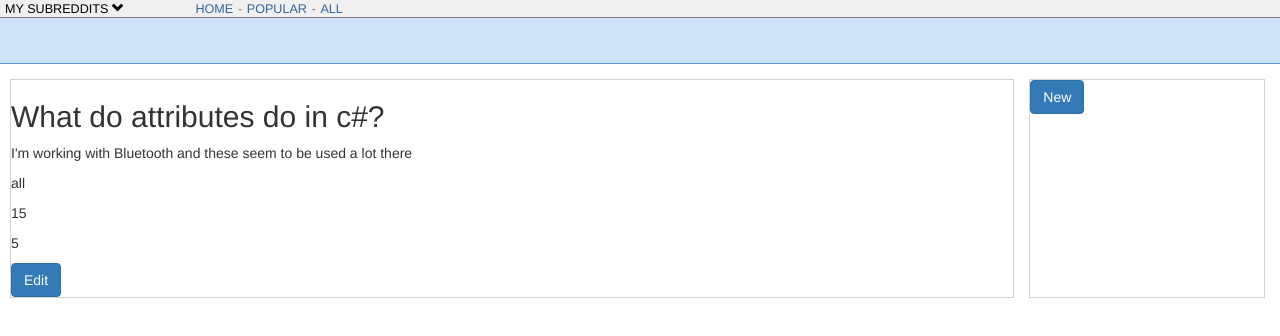
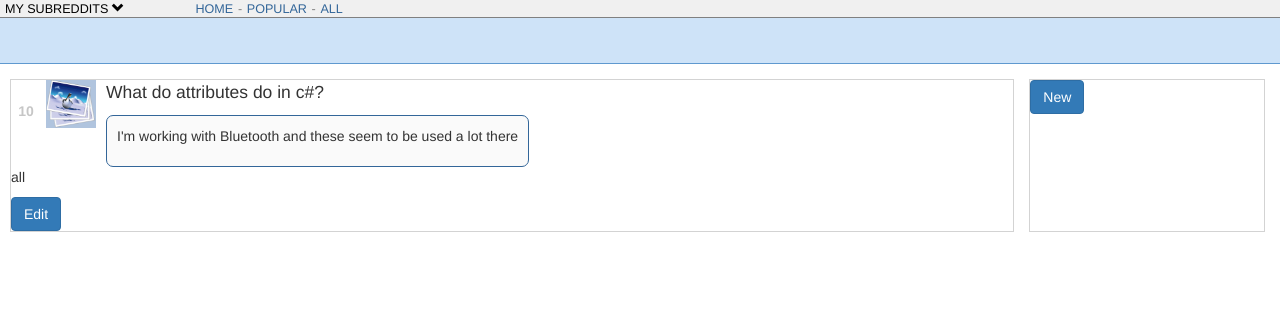
Before and after one commit to grepcats/faux-reddit, an Angular app: page /posts/1 in a window 1280 px wide. Shown: the top 336 px of the page. Built offline with nearby package versions, Linux system fonts and the light colour scheme; grey boxes are pictures that could not be loaded.

Commit message:
begin modifying post detail styling

```diff
--- a/src/app/post-detail/post-detail.component.css
+++ b/src/app/post-detail/post-detail.component.css
@@ -0,0 +1,61 @@
+.top-level {
+  display: flex;
+  flex-direction: row;
+
+}
+
+.side-img {
+  margin-right: 10px;
+}
+
+img {
+  width: 50px;
+}
+
+.title {
+  font-size: 1.25em;
+}
+
+.side-arrows {
+  margin: 5px 5px 5px 0px;
+  min-width: 30px;
+}
+
+.arrow.up {
+  background-image: url(https://www.redditstatic.com/sprite-reddit.bTLvdEETokI.png);
+  background-position: -42px -1647px;
+  background-repeat: no-repeat;
+}
+
+.arrow.down {
+    background-image: url(https://www.redditstatic.com/sprite-reddit.bTLvdEETokI.png);
+    background-position: 0px -1647px;
+    background-repeat: no-repeat;
+}
+.arrow {
+    margin: 2px 0px 0px 0px;
+    width: 100%;
+    height: 14px;
+    display: block;
+    cursor: pointer;
+    background-position: center center;
+    background-repeat: no-repeat;
+    width: 15px;
+    margin-left: auto;
+    margin-right: auto;
+    outline: none;
+  }
+
+.score {
+  text-align: center;
+  color: #c6c6c6;
+  font-weight: bold;
+}
+
+.text-body {
+  border: 1px solid #369;
+  border-radius: 7px;
+  background-color: #fafafa;
+  padding: 10px;
+  margin-right: 10px;
+}
--- a/src/app/post-detail/post-detail.component.html
+++ b/src/app/post-detail/post-detail.component.html
@@ -1,8 +1,28 @@
 <div>
-  <h2>{{postToDisplay.title}}</h2>
-  <p>{{postToDisplay.postText}}</p>
+  <div class="top-level">
+    <div class="side-arrows">
+      <div class="arrow up" (click)="clickedUpvote(postToDisplay.id)">
+      </div>
+      <div class="score">
+        {{postToDisplay.score}}
+      </div>
+      <div class="arrow down" (click)="clickedDownvote(postToDisplay.id)">
+      </div>
+    </div>
+    <div class="side-img">
+      <img src="../assets/img/default.gif"/>
+    </div>
+    <div class="post">
+      <p class="title">{{postToDisplay.title}}</p>
+      <div class="text-body" *ngIf="postToDisplay.postText != ''">
+        <p>{{postToDisplay.postText}}</p>
+      </div>
+    </div>
+  </div>
+
+
   <p>{{postToDisplay.postedTo}}</p>
-  <p>{{postToDisplay.upvotes}}</p>
-  <p>{{postToDisplay.downvotes}}</p>
+
   <button class="btn btn-primary" routerLink="/posts/{{postToDisplay.id}}/edit">Edit</button>
+
 </div>
--- a/src/app/post-detail/post-detail.component.ts
+++ b/src/app/post-detail/post-detail.component.ts
@@ -30,4 +30,14 @@ export class PostDetailComponent implements OnInit {
 
     this.postToDisplay = this.postService.getPostById(this.postId);
   }
+
+  clickedUpvote(postId: number) {
+    this.postService.upvotePostById(postId);
+  //  console.log(this.postService.getPostById(postId).upvotes)
+  }
+
+  clickedDownvote(postId: number) {
+    this.postService.downvotePostById(postId);
+    //console.log(this.postService.getPostById(postId).downvotes)
+  }
 }
```
